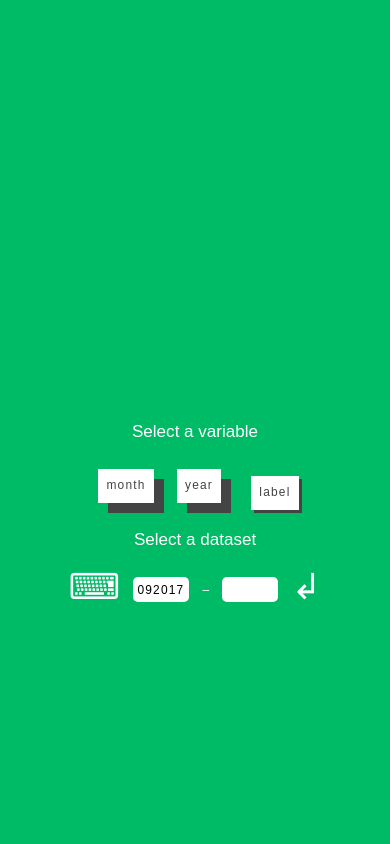
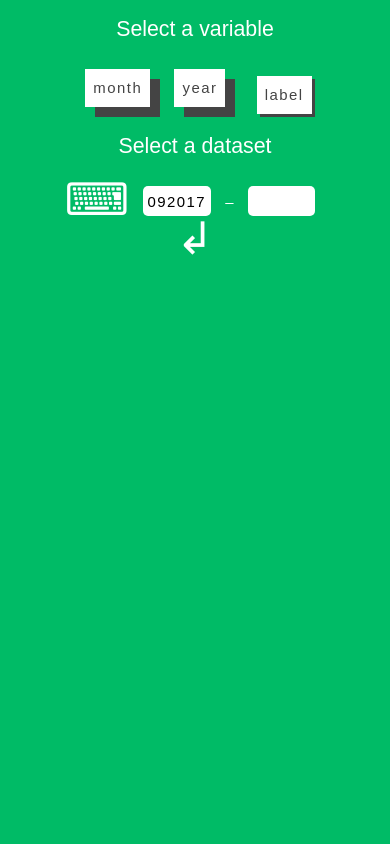
Before and after one commit to kjempelodott/banan, a Python web app: template banan/template/layout.html in a window 390 px wide. Run offline with Jinja, Linux system fonts and the light colour scheme; the template is opened without the code that fills it, so the values that code supplies are empty.

Commit message:
fix style

```diff
--- a/banan/template/layout.html
+++ b/banan/template/layout.html
@@ -3,21 +3,15 @@
 <head>
   <meta http-equiv='Content-Type' content='text/html; charset=UTF-8'>
 
-  <link href='banan/template/styles/style.css' rel='stylesheet' type='text/css'>
-  <link href='banan/template/styles/buttons.css' rel='stylesheet' type='text/css'>
+  <link href='banan/template/styles/tags.css' rel='stylesheet' type='text/css'>
+  <link href='banan/template/styles/classes.css' rel='stylesheet' type='text/css'>
+  <link href='banan/template/styles/ids.css' rel='stylesheet' type='text/css'>
   <script src='banan/template/javascript/data.js' type='text/javascript'></script>
   <script src='banan/template/javascript/events.js' type='text/javascript'></script>
   <script src='banan/template/javascript/at.doc.ready.js' type='text/javascript'></script>
 
 </head>
 <body onload='init();'>
-
-<div id='container'>
-  <div id='text' class='view'></div>
-  <div id='graph' class='view'></div>
-  <div id='sum' class='view'></div>
-  <div id='average' class='view'></div>
-</div>
 
   <div id='control'>
     Select a variable
@@ -42,5 +36,22 @@
     </div>
   </div>
 
+  <div id='label-view' class='view'>
+    <div class='graph'>
+      <span class='bar'></span>
+    </div>
+    <div class='text'></div>
+  </div>
+
+  <div id='month-view' class='view'>
+      <div class='graph'></div>
+      <div class='text'></div>
+  </div>
+
+  <div id='year-view' class='view'>
+    <div class='graph'></div>
+    <div class='text'></div>
+  </div>
+
 </body>
 </html>
--- a/banan/template/styles/buttons.css
+++ /dev/null
@@ -1,16 +0,0 @@
-.query a {
-    background-color: #ffffff;
-    color: #444444;
-    padding: 8px;
-    top: 0;
-    box-shadow: 10px 10px 0px #444444;
-    transition: all ease 0.1s;
-}
-
-.query a.active,
-.query a:hover {
-    box-shadow: 3px 3px 0px #444444;
-     -webkit-transform: translateY(7px) translateX(7px);
-     -moz-transform: translateY(7px) translateX(7px);
-     transform: translateY(7px) translateX(7px)
-}
--- /dev/null
+++ b/banan/template/styles/classes.css
@@ -0,0 +1,15 @@
+.text, .graph {
+    margin-bottom: 4vh;
+    width: 80vw;
+}
+
+.query {
+    margin: 2vh 0;
+    font-size: .7em;
+    line-height: 1.5em;
+}
+
+.symbol {
+    vertical-align: text-bottom;
+    font-size: 3em;
+}
--- /dev/null
+++ b/banan/template/styles/ids.css
@@ -0,0 +1,10 @@
+#month-view, #year-view {
+    display: none;
+    visibility: hidden;
+}
+
+#control {
+    text-align: center;
+    padding: 2vh 0;
+    width: 70vw;
+}
--- a/banan/template/styles/style.css
+++ /dev/null
@@ -1,120 +0,0 @@
-body {
-    font-size: 16pt;
-    text-align: center;
-    font-weight: lighter;
-    font-family: sans-serif;
-    margin: 0;
-    overflow: auto;
-    overflow-x: hidden;
-    background-color: #00bb66;
-    color: #ffffff;
-}
-
-#container, #control {
-    position: absolute;
-    width: 100%;
-}
-
-.view {
-    margin: 0 auto; /* puts object in horizontal center */
-    overflow: auto;
-    display: none;
-    visibility: hidden;
-}
-
-#control {
-    bottom: 0;
-    padding: 2vh 0;
-}
-
-
-@media screen and (orientation: landscape) {
-    #container {
-	padding: 5vh 0;
-	height: 65%;
-	min-height: 65%;
-    }
-
-    .view {
-	width: 70%;
-	height: 65%;
-    }
-
-    #control {
-        height: 23%;
-	min-height: 23%;
-    }
-
-    .query {
-	width: 80%;
-    }
-}
-
-
-@media screen and (orientation: portrait) {
-    #container {
-	padding: 5vh 0;
-	height: 40%;
-	min-height: 40%;
-    }
-
-    .view {
-	width: 90%;
-	height: 40%;
-    }
-
-    #control {
-        height: 48%;
-	min-height: 48%;
-    }
-
-    .query {
-	width: 90%;
-    }
-
-    #foreach, #show {
-	display: block;
-    }
-}
-
-@media screen and (max-width: 600px) {
-    #container {
-	font-size: .7em;
-    }
-    #control {
-	font-size: .8em;
-    }
-}
-
-.query {
-    padding: 2vh 0;
-    font-size: .7em;
-    margin: 0 auto;
-    line-height: 1.5em;
-}
-
-.symbol {
-    vertical-align: text-bottom;
-    font-size: 3em;
-}
-
-input
-{
-    font-size: 1em;
-    height: 1.5em;
-    width: 4em;
-    padding: 4px;
-    background-color: #ffffff;
-    border: none;
-    border-radius: 5px;
-}
-
-a, input {
-    display: inline-block;
-    outline: none;
-    position: relative;
-    text-decoration: none;
-    margin: 10px;
-    letter-spacing: .1em;
-    white-space: nowrap;
-}
--- /dev/null
+++ b/banan/template/styles/tags.css
@@ -0,0 +1,88 @@
+body {
+    font-size: 16pt;
+    font-weight: lighter;
+    font-family: sans-serif;
+    margin: 0;
+    overflow: auto;
+    overflow-x: hidden;
+    background-color: #00bb66;
+    color: #ffffff;
+}
+
+div {
+    margin: 0 auto;
+}
+
+input
+{
+    font-size: 1em;
+    height: 1.5em;
+    width: 4em;
+    padding: 4px;
+    background-color: #ffffff;
+    border: none;
+    border-radius: 5px;
+}
+
+a, input {
+    display: inline-block;
+    outline: none;
+    position: relative;
+    text-decoration: none;
+    margin: 10px;
+    letter-spacing: .1em;
+    white-space: nowrap;
+}
+
+a {
+    background-color: #ffffff;
+    color: #444444;
+    top: 0;
+    padding: 8px;
+    box-shadow: 10px 10px 0px #444444;
+    transition: all ease 0.1s;
+}
+
+a.active,
+a:hover {
+    box-shadow: 3px 3px 0px #444444;
+     -webkit-transform: translateY(7px) translateX(7px);
+     -moz-transform: translateY(7px) translateX(7px);
+     transform: translateY(7px) translateX(7px)
+}
+
+table {
+    font-family: monospace;
+    font-size: 1em;
+    width: 70vw;
+    table-layout: fixed;
+    border-top: 10px solid rgba(0, 0, 0, 0.1);
+    padding-top: 5px;
+}
+
+td {
+    overflow: hidden;
+}
+
+td:nth-child(1) {
+    width: 8em;
+    margin-right: 10px;
+}
+
+td:nth-child(2) {
+    font-style: italic;
+    white-space: nowrap;
+    overflow: hidden;
+}
+
+td:nth-child(3) {
+    width: 10em;
+    white-space: nowrap;
+    text-align: right;
+    margin-left: 10px;
+}
+
+h2 {
+    font-family: URW Gothic L;
+    font-weight: 500;
+}
```
Lines whose indentation alone changed are shown as unchanged.
